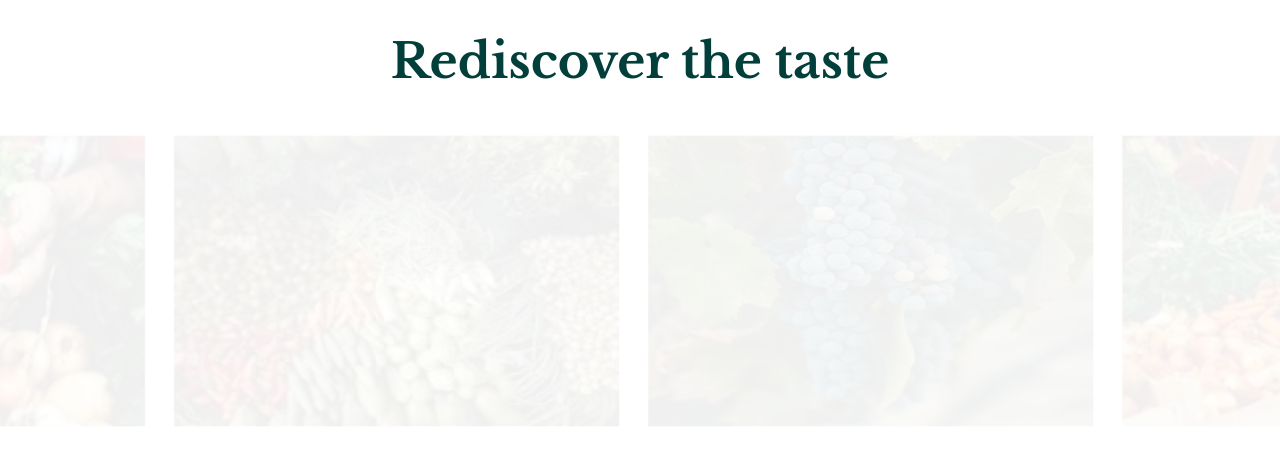
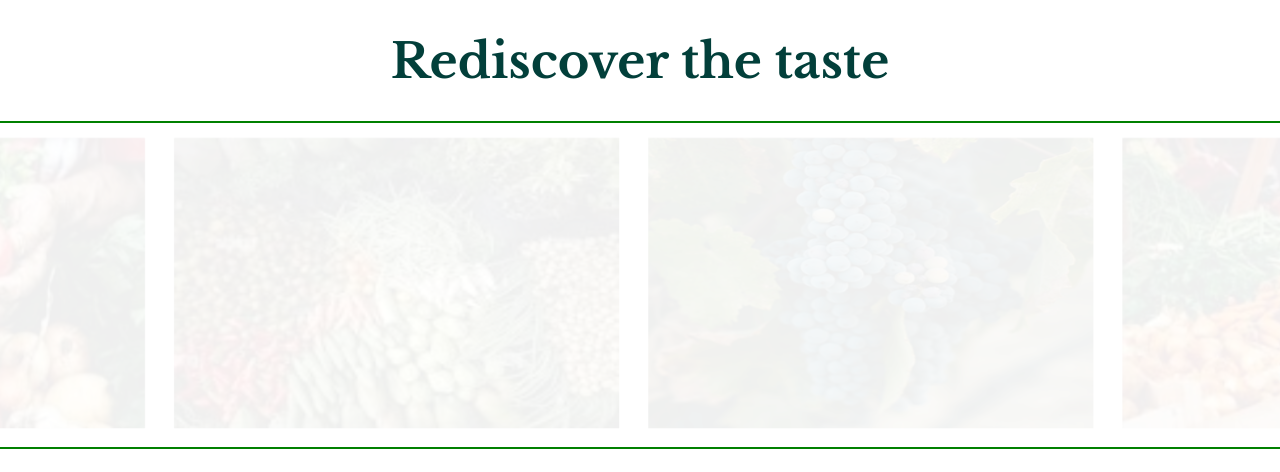
Before and after one commit to Velion-Systems-hub/Velion-Project-Farmino, a plain HTML site: page index.html in a window 1280 px wide. Shown: the part 2960-3432 px from the top of the page. Drawn offline with nearby package versions, Linux system fonts and the light colour scheme.

Commit message:
debugging products

```diff
--- a/styles.css
+++ b/styles.css
@@ -508,6 +508,9 @@
     padding:60px;
 }
 
+.prod{
+    border: 2px green solid;
+}
 .discover{
     color: #023F3A;
     font-family: 'Libre Baskerville', serif;
```
